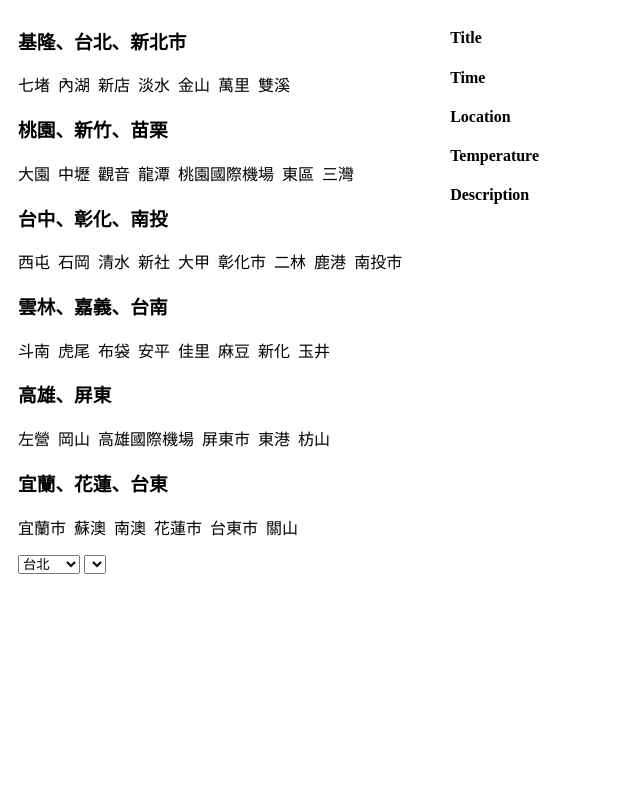
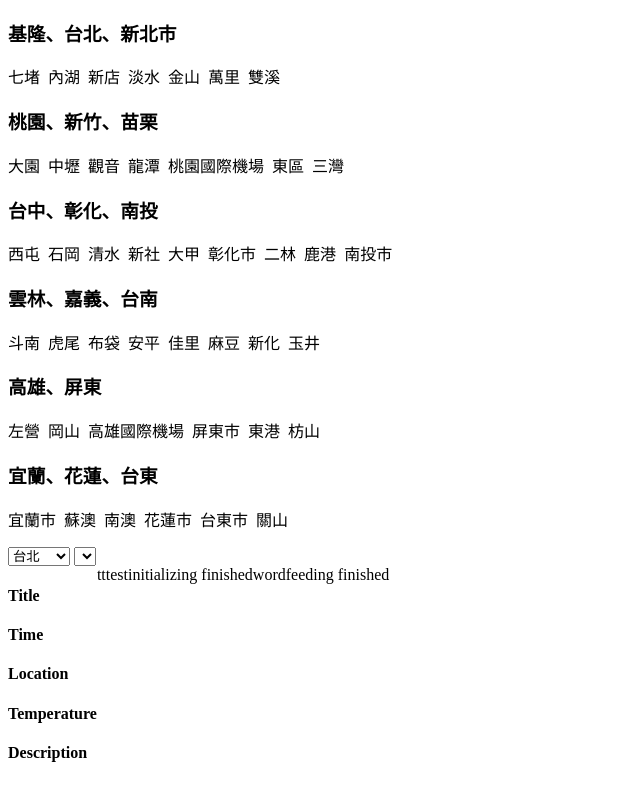
Before and after one commit to lexusjimmy/wp_assign2, a plain HTML site: page index.html in a window 1280 px wide. Shown: the whole page, without its empty margins (0-640 px from the left). Drawn offline with nearby package versions, Linux system fonts and the light colour scheme.

Commit message:
Revert "notyet"
This reverts commit f9a226ac0127aca7327f075a294f489cbd075e97.

```diff
--- a/index.html
+++ b/index.html
@@ -37,21 +37,12 @@ a{
 }
 .displayText{
 	float:left;
-	display:inline-block;
-	margin-left:30px;
-	margin-right:30px;
-}
-.normalOption{
-	float:left;
-	display:inline-block;
-	margin-left:10px;
-	margin-right:10px;
 }
 </style>
 </head>
 
 <body>
-<div class="normalOption">
+<div>
 	<h3>基隆、台北、新北市</h3>
 		<p class="option1"></p>
 	<h3>桃園、新竹、苗栗</h3>
@@ -64,15 +55,14 @@ a{
 		<p class="option5"></p>
 	<h3>宜蘭、花蓮、台東</h3>
 		<p class="option6"></p>
-	<div>
+	</div>
+    <div>
     	<select id="select1">
 
         </select>
         <select id="select2">
         </select>
     </div>
-    </div>
-
     <span class="displayText">
     	<h4>Title</h4>
         <p id="title"></p>
@@ -85,7 +75,7 @@ a{
         <h4>Description</h4>
         <p id="descr"></p>
     </span>
-
+    <article class="testBox">tt</article>
 	<script type="text/javascript">
 		$('article').append("test");
 		var data=new Array();
@@ -94,7 +84,7 @@ a{
 				var city=new Object();
 				data.push(city);
 			}
-
+			$('article').append("initializing finished");
 		}
 		initialingData();
 		data[0].cityName="七堵";
@@ -245,7 +235,7 @@ a{
 				}
 
 			}
-
+			$('article').append("wordfeeding finished");
 
 		}
 
```
